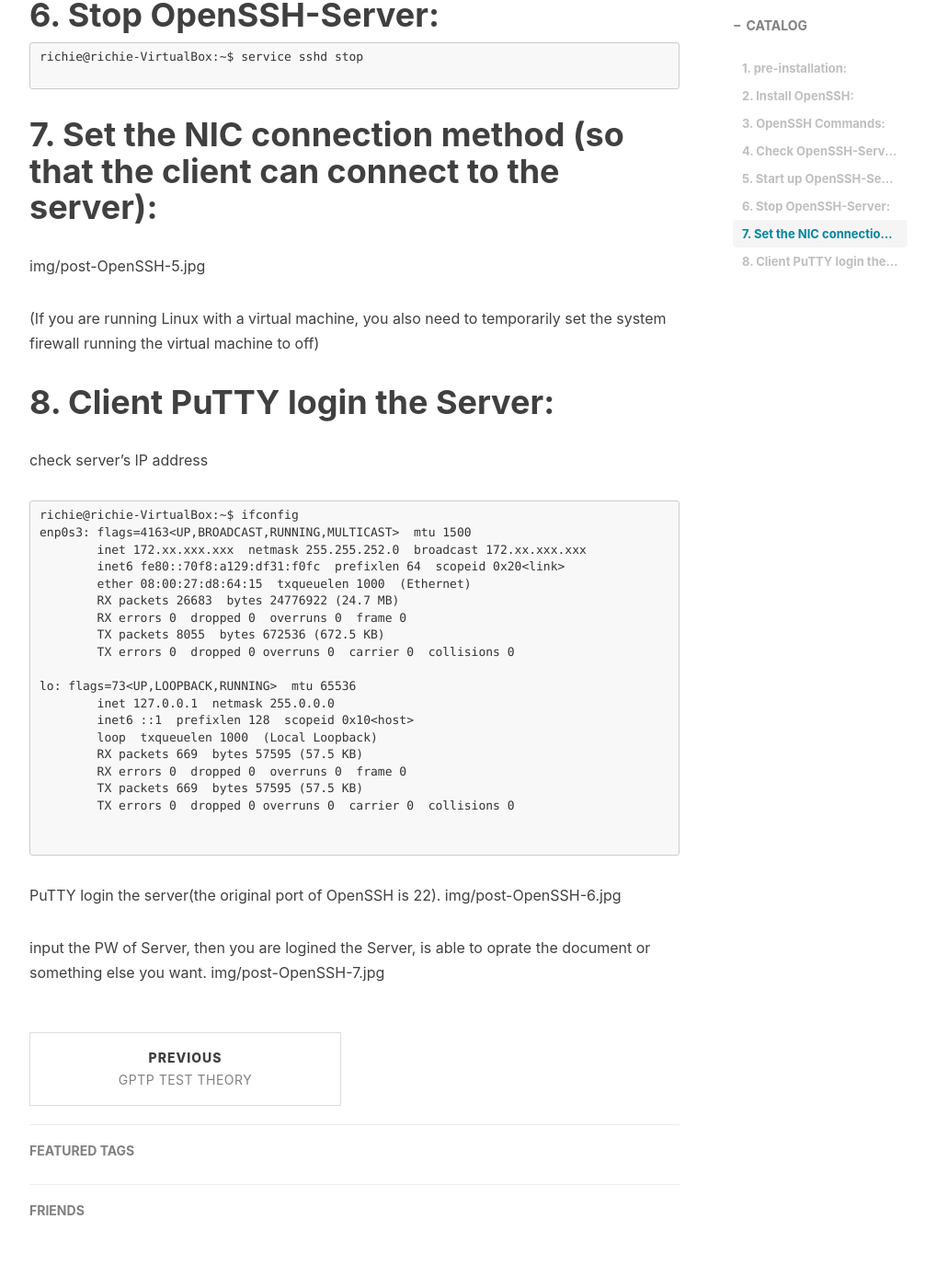
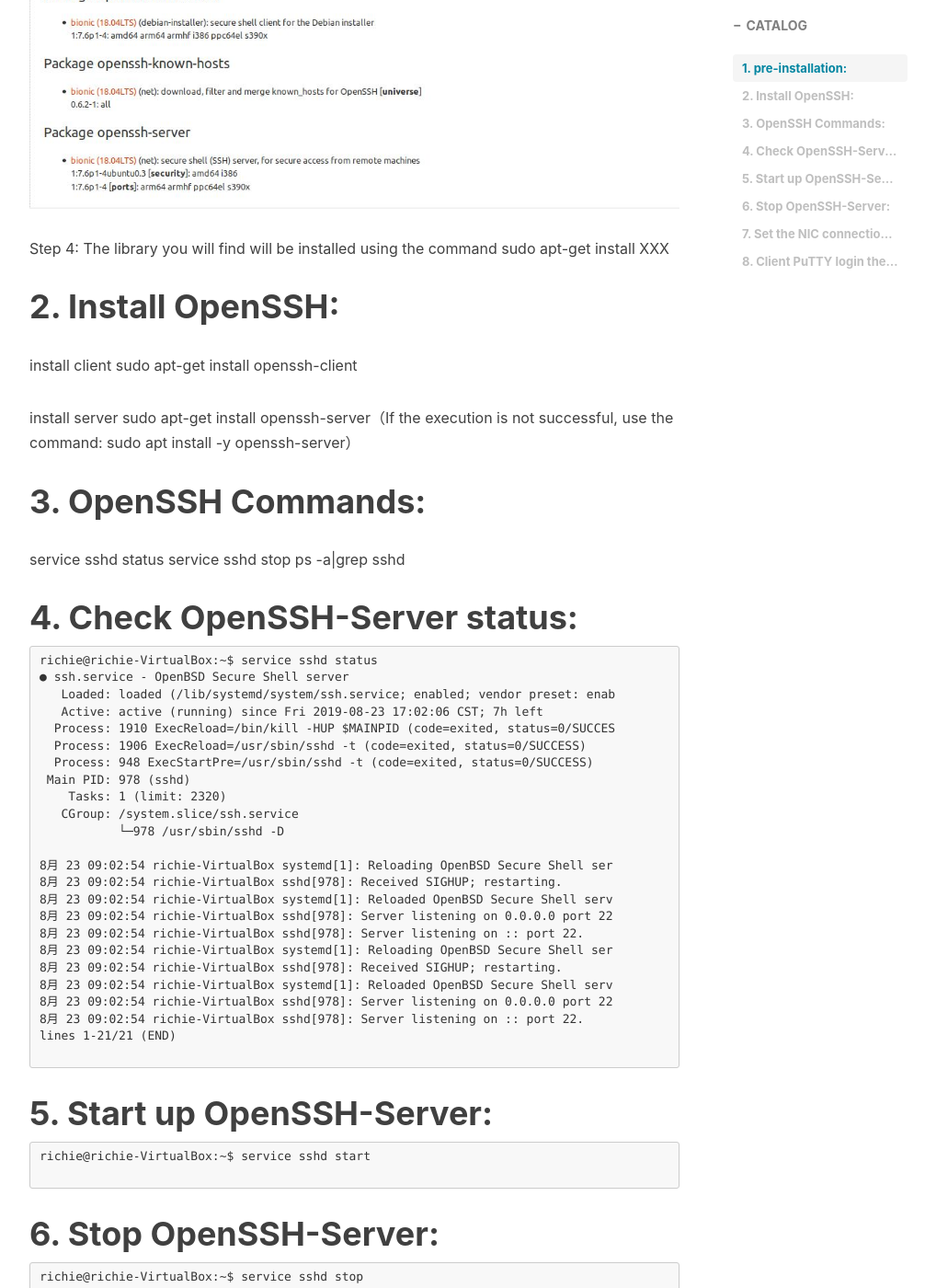
Before and after one commit to yuancanqin/yuancanqin.github.io, a Jekyll site: the page built from _posts/2019-08-23-OpenSSH.md, in a window 1280 px wide and 1400 px high, scrolled down 2712 px. Shown: the whole window at 92% size, without its empty margins (233-1239 px from the left). Built offline with Jekyll 4.4.1, drawn with Linux system fonts in a browser that asks for light colours; nearby versions of some CDN libraries; comment, search, counter and statistics services are not loaded; some of the changed text lies outside the part shown.

Commit message:
modified3

````diff
--- a/_posts/2019-08-23-OpenSSH.md
+++ b/_posts/2019-08-23-OpenSSH.md
@@ -43,9 +43,10 @@
 Step 3: Search library:
 
 ![](https://github.com/yuancanqin/yuancanqin.github.io/blob/master/img/post-OpenSSH-1.jpg?raw=true)
-img/post-OpenSSH-2.jpg
-img/post-OpenSSH-3.jpg
-img/post-OpenSSH-4.jpg
+![](https://github.com/yuancanqin/yuancanqin.github.io/blob/master/img/post-OpenSSH-2.jpg?raw=true)
+![](https://github.com/yuancanqin/yuancanqin.github.io/blob/master/img/post-OpenSSH-3.jpg?raw=true)
+![](https://github.com/yuancanqin/yuancanqin.github.io/blob/master/img/post-OpenSSH-4.jpg?raw=true)
+
 Step 4: The library you will find will be installed using the command sudo apt-get install XXX
 
 
@@ -106,7 +107,7 @@
 
 
 # 7.	 Set the NIC connection method (so that the client can connect to the server):
-img/post-OpenSSH-5.jpg
+![](https://github.com/yuancanqin/yuancanqin.github.io/blob/master/img/post-OpenSSH-5.jpg?raw=true)
 
 (If you are running Linux with a virtual machine, you also need to temporarily set the system firewall running the virtual machine to off)
 
@@ -136,7 +137,7 @@
 
 ```
 PuTTY login the server(the original port of OpenSSH is 22).
-img/post-OpenSSH-6.jpg
+![](https://github.com/yuancanqin/yuancanqin.github.io/blob/master/img/post-OpenSSH-6.jpg?raw=true)
 
 input the PW of Server, then you are logined the Server, is able to oprate the document or something else you want.
-img/post-OpenSSH-7.jpg
+![](https://github.com/yuancanqin/yuancanqin.github.io/blob/master/img/post-OpenSSH-7.jpg?raw=true)
````
